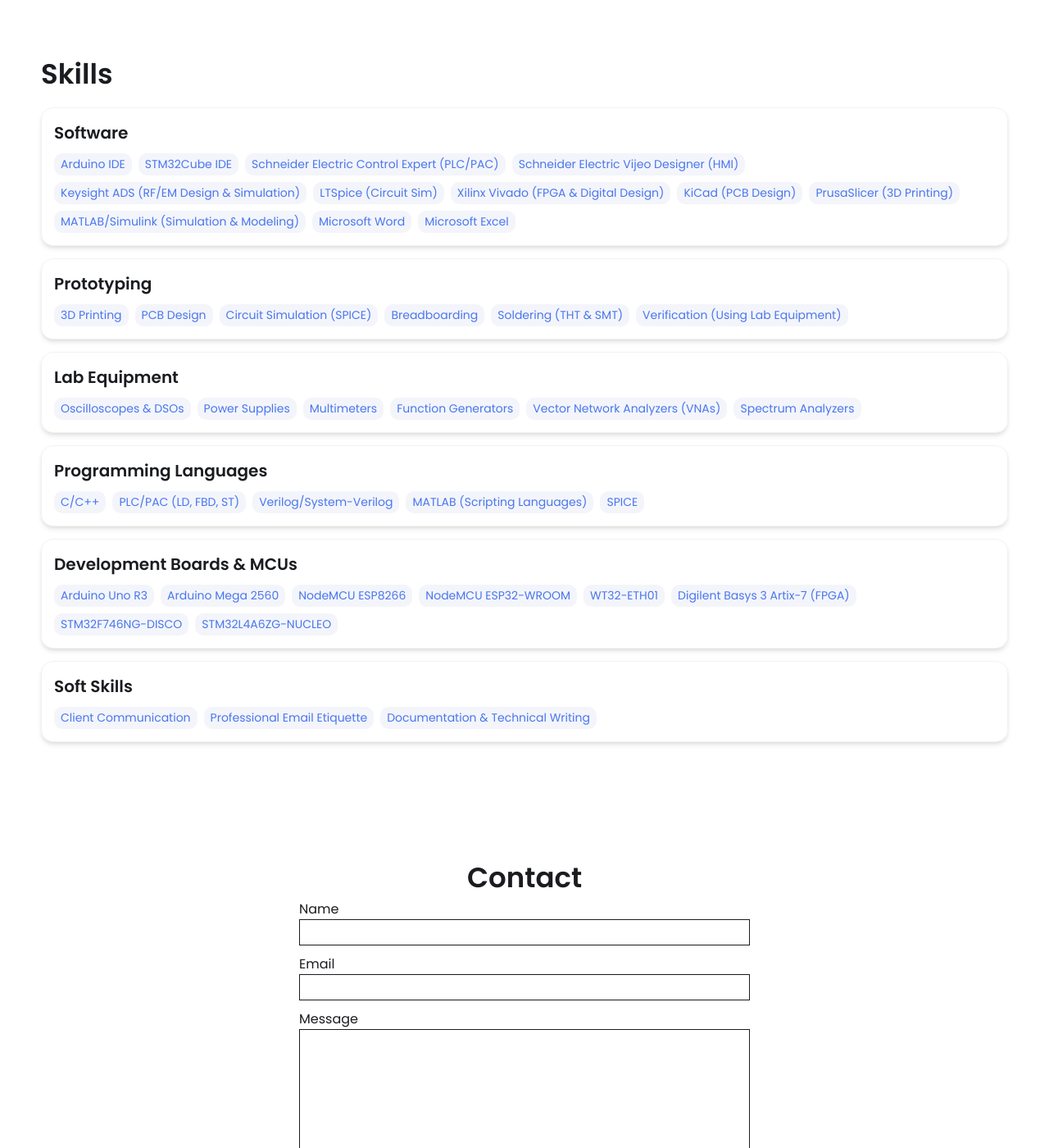
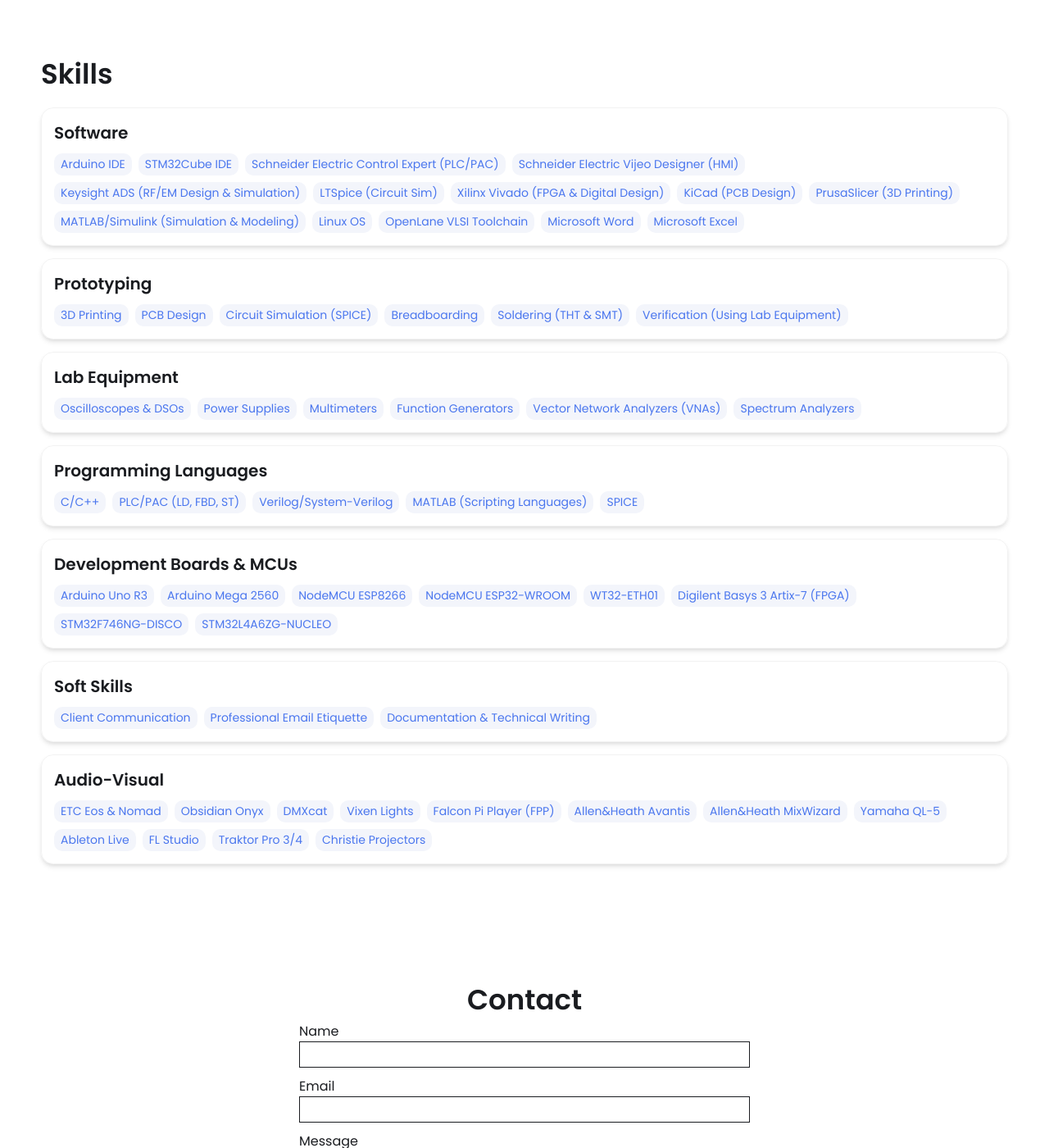
Before and after one commit to AlexanduhHi/alexanduhhi.github.io, a Jekyll site: the page built from index.html, in a window 1280 px wide and 1400 px high, scrolled down 1561 px. Shown: the whole window at 82% size. Built offline with Jekyll 4.4.1, drawn with Linux system fonts in a browser that asks for light colours.

Commit message:
Update _config.yml

```diff
--- a/_config.yml
+++ b/_config.yml
@@ -56,6 +56,8 @@ skills:
     - KiCad (PCB Design)
     - PrusaSlicer (3D Printing)
     - MATLAB/Simulink (Simulation & Modeling)
+    - Linux OS
+    - OpenLane VLSI Toolchain
     - Microsoft Word
     - Microsoft Excel
   - category: Prototyping
@@ -96,6 +98,20 @@ skills:
     - Client Communication
     - Professional Email Etiquette
     - Documentation & Technical Writing
+  - category: Audio-Visual
+    tools:
+    - ETC Eos & Nomad
+    - Obsidian Onyx
+    - DMXcat
+    - Vixen Lights
+    - Falcon Pi Player (FPP)
+    - Allen&Heath Avantis
+    - Allen&Heath MixWizard
+    - Yamaha QL-5
+    - Ableton Live
+    - FL Studio
+    - Traktor Pro 3/4
+    - Christie Projectors
 
 
 # Contact Form Setup. Setup an account and copy over the key. When someone fills out the form, it will be received in your email.
```
